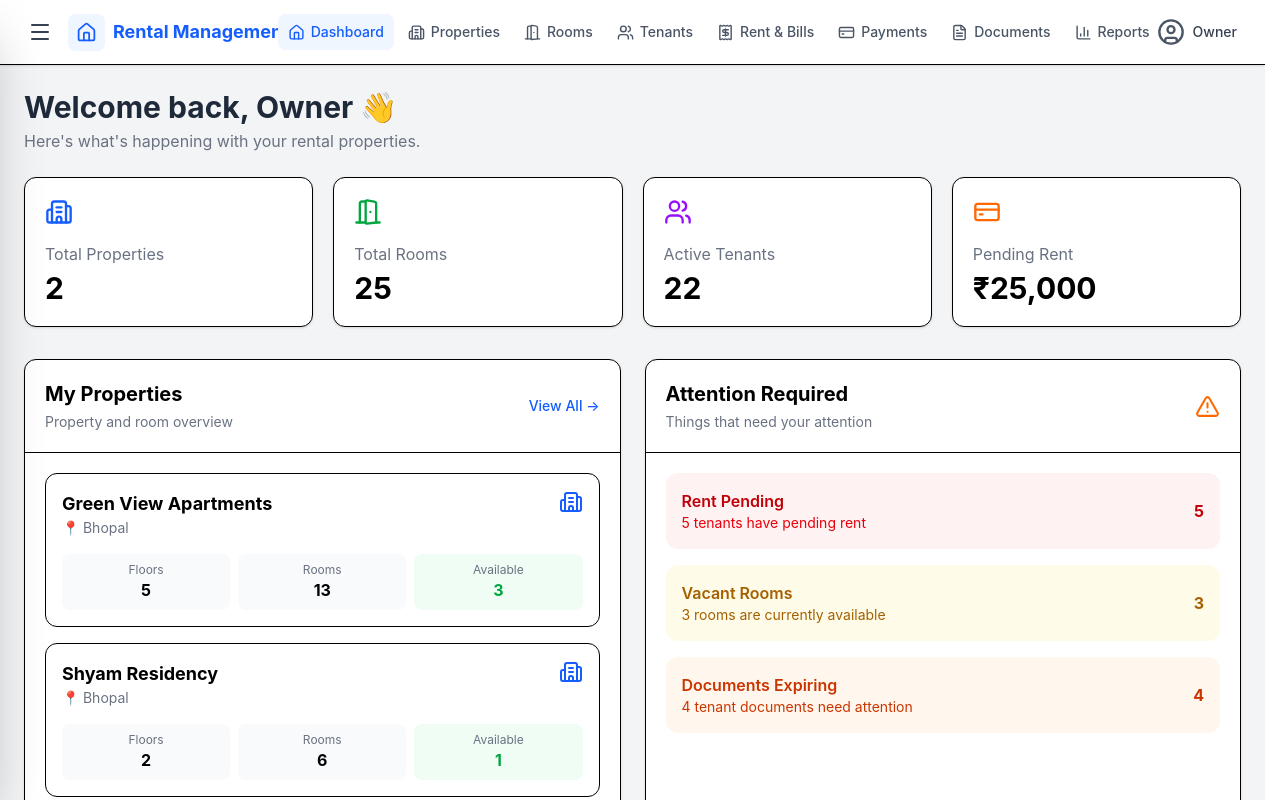
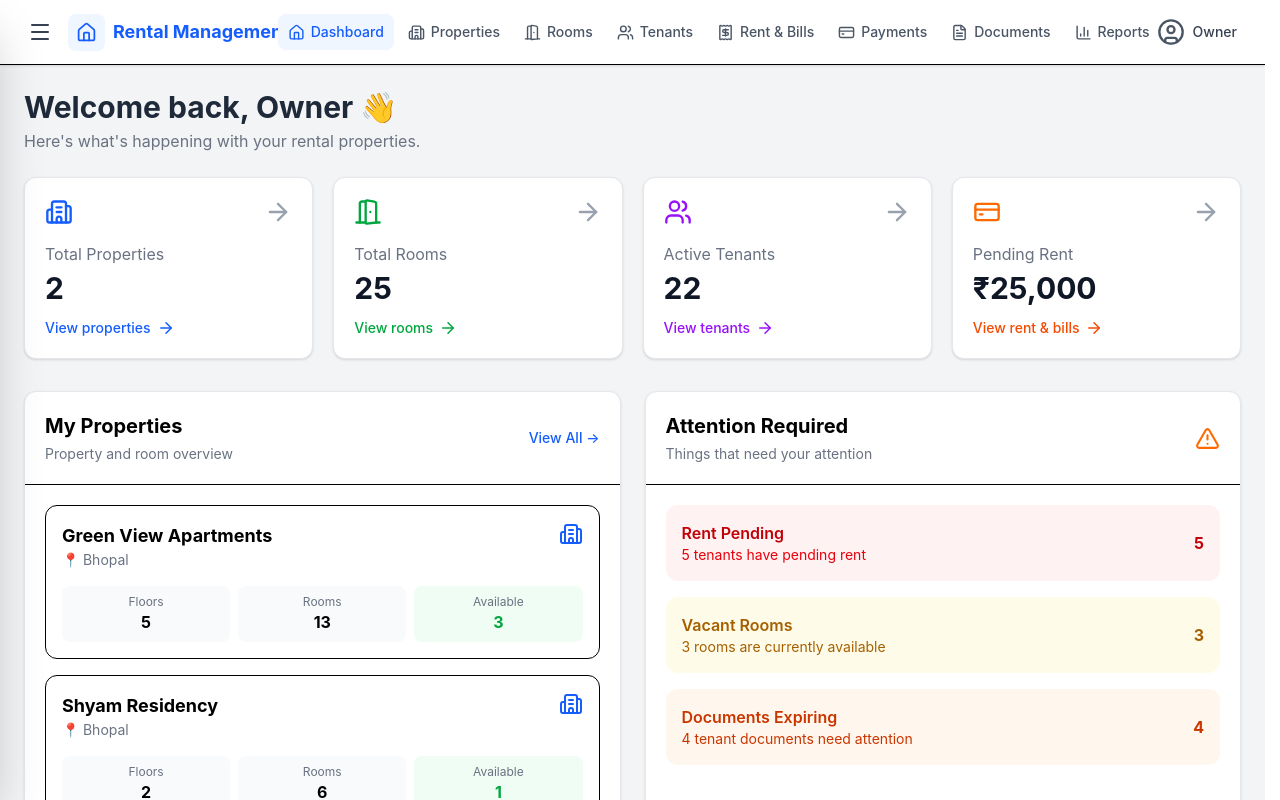
Before and after one commit to goyalprince2005/Rental-Management-System, a React (Vite) app in the folder client/: page /owner-dashboard in a window 1280 px wide. Shown: the top 800 px of the page. Built offline with nearby package versions, Linux system fonts and the light colour scheme.

Commit message:
Improve dashboard summary card arrows

```diff
--- a/client/src/components/Dashboard.jsx
+++ b/client/src/components/Dashboard.jsx
@@ -7,6 +7,7 @@ import {
   Users,
   CreditCard,
   AlertTriangle,
+  ArrowRight,
 } from "lucide-react";
 
 import Navbar from "./Navbar";
@@ -14,19 +15,48 @@ import Navbar from "./Navbar";
 function Dashboard() {
   const navigate = useNavigate();
 
+  // =========================================================
+  // SUMMARY CARD NAVIGATION
+  // =========================================================
+
+  const handleSummaryNavigation = (path) => {
+    navigate(path);
+  };
+
+  // =========================================================
+  // ATTENTION ITEM NAVIGATION
+  // =========================================================
+
+  const handleAttentionNavigation = (path) => {
+    navigate(path);
+  };
+
+  // =========================================================
+  // TENANT DETAILS NAVIGATION
+  // =========================================================
+
+  const handleTenantNavigation = (tenantId) => {
+    navigate(`/tenant-details/${tenantId}`);
+  };
+
   return (
     <div className="min-h-screen bg-gray-100 overflow-x-hidden">
 
-      {/* ================= OWNER NAVBAR ================= */}
+      {/* =====================================================
+          OWNER NAVBAR
+      ===================================================== */}
 
       <Navbar />
 
-
-      {/* ================= MAIN DASHBOARD ================= */}
+      {/* =====================================================
+          MAIN DASHBOARD
+      ===================================================== */}
 
       <main className="p-4 md:p-6 max-w-7xl mx-auto">
 
-        {/* ================= WELCOME ================= */}
+        {/* ===================================================
+            WELCOME
+        =================================================== */}
 
         <div className="mb-6">
 
@@ -40,100 +70,245 @@ function Dashboard() {
 
         </div>
 
-
-        {/* ================= SUMMARY CARDS ================= */}
+        {/* ===================================================
+            SUMMARY CARDS
+        =================================================== */}
 
         <div className="grid grid-cols-1 sm:grid-cols-2 lg:grid-cols-4 gap-5">
 
-          {/* TOTAL PROPERTIES */}
+          {/* =================================================
+              TOTAL PROPERTIES
+          ================================================= */}
 
-          <div className="bg-white rounded-xl shadow-sm p-5 border">
+          <button
+            type="button"
+            onClick={() =>
+              handleSummaryNavigation("/properties")
+            }
+            className="text-left bg-white rounded-xl shadow-sm p-5 border border-gray-200 hover:shadow-md hover:border-blue-200 hover:-translate-y-0.5 transition duration-200 cursor-pointer"
+          >
+
+            <div className="flex items-start justify-between">
 
               <Building2
                 className="text-blue-600"
                 size={28}
               />
 
+              {/* TOP-RIGHT ARROW */}
+
+              <ArrowRight
+                size={28}
+                strokeWidth={2}
+                className="text-gray-400"
+              />
+
+            </div>
+
             <p className="text-gray-500 mt-4">
               Total Properties
             </p>
 
-            <h3 className="text-3xl font-bold mt-1">
+            <h3 className="text-3xl font-bold mt-1 text-gray-900">
               2
             </h3>
 
+            {/* VIEW PROPERTIES */}
+
+            <div className="flex items-center gap-1.5 mt-3">
+
+              <span className="text-sm font-medium text-blue-600">
+                View properties
+              </span>
+
+              <ArrowRight
+                size={18}
+                strokeWidth={2}
+                className="text-blue-600"
+              />
+
             </div>
 
+          </button>
 
-          {/* TOTAL ROOMS */}
+          {/* =================================================
+              TOTAL ROOMS
+          ================================================= */}
 
-          <div className="bg-white rounded-xl shadow-sm p-5 border">
+          <button
+            type="button"
+            onClick={() =>
+              handleSummaryNavigation("/rooms")
+            }
+            className="text-left bg-white rounded-xl shadow-sm p-5 border border-gray-200 hover:shadow-md hover:border-green-200 hover:-translate-y-0.5 transition duration-200 cursor-pointer"
+          >
+
+            <div className="flex items-start justify-between">
 
               <DoorOpen
                 className="text-green-600"
                 size={28}
               />
 
+              {/* TOP-RIGHT ARROW */}
+
+              <ArrowRight
+                size={28}
+                strokeWidth={2}
+                className="text-gray-400"
+              />
+
+            </div>
+
             <p className="text-gray-500 mt-4">
               Total Rooms
             </p>
 
-            <h3 className="text-3xl font-bold mt-1">
+            <h3 className="text-3xl font-bold mt-1 text-gray-900">
               25
             </h3>
 
+            {/* VIEW ROOMS */}
+
+            <div className="flex items-center gap-1.5 mt-3">
+
+              <span className="text-sm font-medium text-green-600">
+                View rooms
+              </span>
+
+              <ArrowRight
+                size={18}
+                strokeWidth={2}
+                className="text-green-600"
+              />
+
             </div>
 
+          </button>
 
-          {/* ACTIVE TENANTS */}
+          {/* =================================================
+              ACTIVE TENANTS
+          ================================================= */}
 
-          <div className="bg-white rounded-xl shadow-sm p-5 border">
+          <button
+            type="button"
+            onClick={() =>
+              handleSummaryNavigation("/tenants")
+            }
+            className="text-left bg-white rounded-xl shadow-sm p-5 border border-gray-200 hover:shadow-md hover:border-purple-200 hover:-translate-y-0.5 transition duration-200 cursor-pointer"
+          >
+
+            <div className="flex items-start justify-between">
 
               <Users
                 className="text-purple-600"
                 size={28}
               />
 
+              {/* TOP-RIGHT ARROW */}
+
+              <ArrowRight
+                size={28}
+                strokeWidth={2}
+                className="text-gray-400"
+              />
+
+            </div>
+
             <p className="text-gray-500 mt-4">
               Active Tenants
             </p>
 
-            <h3 className="text-3xl font-bold mt-1">
+            <h3 className="text-3xl font-bold mt-1 text-gray-900">
               22
             </h3>
 
+            {/* VIEW TENANTS */}
+
+            <div className="flex items-center gap-1.5 mt-3">
+
+              <span className="text-sm font-medium text-purple-600">
+                View tenants
+              </span>
+
+              <ArrowRight
+                size={18}
+                strokeWidth={2}
+                className="text-purple-600"
+              />
+
             </div>
 
+          </button>
 
-          {/* PENDING RENT */}
+          {/* =================================================
+              PENDING RENT
+          ================================================= */}
 
-          <div className="bg-white rounded-xl shadow-sm p-5 border">
+          <button
+            type="button"
+            onClick={() =>
+              handleSummaryNavigation("/rent-bills")
+            }
+            className="text-left bg-white rounded-xl shadow-sm p-5 border border-gray-200 hover:shadow-md hover:border-orange-200 hover:-translate-y-0.5 transition duration-200 cursor-pointer"
+          >
+
+            <div className="flex items-start justify-between">
 
               <CreditCard
                 className="text-orange-500"
                 size={28}
               />
 
+              {/* TOP-RIGHT ARROW */}
+
+              <ArrowRight
+                size={28}
+                strokeWidth={2}
+                className="text-gray-400"
+              />
+
+            </div>
+
             <p className="text-gray-500 mt-4">
               Pending Rent
             </p>
 
-            <h3 className="text-3xl font-bold mt-1">
+            <h3 className="text-3xl font-bold mt-1 text-gray-900">
               ₹25,000
             </h3>
 
-          </div>
+            {/* VIEW RENT & BILLS */}
+
+            <div className="flex items-center gap-1.5 mt-3">
+
+              <span className="text-sm font-medium text-orange-600">
+                View rent & bills
+              </span>
+
+              <ArrowRight
+                size={18}
+                strokeWidth={2}
+                className="text-orange-600"
+              />
 
             </div>
 
+          </button>
 
-        {/* ================= PROPERTY + ATTENTION ================= */}
+        </div>
+
+        {/* ===================================================
+            PROPERTY + ATTENTION
+        =================================================== */}
 
         <div className="grid grid-cols-1 lg:grid-cols-2 gap-6 mt-8">
 
-          {/* ================= MY PROPERTIES ================= */}
+          {/* =================================================
+              MY PROPERTIES
+          ================================================= */}
 
-          <div className="bg-white rounded-xl shadow-sm border">
+          <div className="bg-white rounded-xl shadow-sm border border-gray-200">
 
             <div className="p-5 border-b flex justify-between items-center">
 
@@ -150,7 +325,10 @@ function Dashboard() {
               </div>
 
               <button
-                onClick={() => navigate("/properties")}
+                type="button"
+                onClick={() =>
+                  navigate("/properties")
+                }
                 className="text-blue-600 text-sm font-medium hover:underline"
               >
                 View All →
@@ -158,12 +336,11 @@ function Dashboard() {
 
             </div>
 
-
             <div className="p-5 space-y-4">
 
               {/* PROPERTY A */}
 
-              <div className="border rounded-xl p-4 hover:shadow-sm transition">
+              <div className="border rounded-xl p-4 hover:shadow-sm hover:border-blue-200 transition">
 
                 <div className="flex justify-between">
 
@@ -186,7 +363,6 @@ function Dashboard() {
 
                 </div>
 
-
                 <div className="grid grid-cols-3 gap-2 mt-4 text-center">
 
                   <div className="bg-gray-50 rounded-lg p-2">
@@ -201,7 +377,6 @@ function Dashboard() {
 
                   </div>
 
-
                   <div className="bg-gray-50 rounded-lg p-2">
 
                     <p className="text-xs text-gray-500">
@@ -213,7 +388,6 @@ function Dashboard() {
                     </p>
 
                   </div>
-
 
                   <div className="bg-green-50 rounded-lg p-2">
 
@@ -231,10 +405,9 @@ function Dashboard() {
 
               </div>
 
-
               {/* PROPERTY B */}
 
-              <div className="border rounded-xl p-4 hover:shadow-sm transition">
+              <div className="border rounded-xl p-4 hover:shadow-sm hover:border-blue-200 transition">
 
                 <div className="flex justify-between">
 
@@ -257,7 +430,6 @@ function Dashboard() {
 
                 </div>
 
-
                 <div className="grid grid-cols-3 gap-2 mt-4 text-center">
 
                   <div className="bg-gray-50 rounded-lg p-2">
@@ -272,7 +444,6 @@ function Dashboard() {
 
                   </div>
 
-
                   <div className="bg-gray-50 rounded-lg p-2">
 
                     <p className="text-xs text-gray-500">
@@ -284,7 +455,6 @@ function Dashboard() {
                     </p>
 
                   </div>
-
 
                   <div className="bg-green-50 rounded-lg p-2">
 
@@ -306,10 +476,11 @@ function Dashboard() {
 
           </div>
 
+          {/* =================================================
+              ATTENTION REQUIRED
+          ================================================= */}
 
-          {/* ================= ATTENTION REQUIRED ================= */}
-
-          <div className="bg-white rounded-xl shadow-sm border">
+          <div className="bg-white rounded-xl shadow-sm border border-gray-200">
 
             <div className="p-5 border-b flex justify-between items-center">
 
@@ -332,12 +503,19 @@ function Dashboard() {
 
             </div>
 
-
             <div className="p-5 space-y-4">
 
               {/* RENT PENDING */}
 
-              <div className="flex items-center justify-between p-4 rounded-xl bg-red-50">
+              <button
+                type="button"
+                onClick={() =>
+                  handleAttentionNavigation(
+                    "/rent-bills"
+                  )
+                }
+                className="w-full flex items-center justify-between p-4 rounded-xl bg-red-50 hover:bg-red-100 transition text-left cursor-pointer"
+              >
 
                 <div>
 
@@ -355,12 +533,19 @@ function Dashboard() {
                   5
                 </span>
 
-              </div>
-
+              </button>
 
               {/* VACANT ROOMS */}
 
-              <div className="flex items-center justify-between p-4 rounded-xl bg-yellow-50">
+              <button
+                type="button"
+                onClick={() =>
+                  handleAttentionNavigation(
+                    "/rooms"
+                  )
+                }
+                className="w-full flex items-center justify-between p-4 rounded-xl bg-yellow-50 hover:bg-yellow-100 transition text-left cursor-pointer"
+              >
 
                 <div>
 
@@ -378,12 +563,19 @@ function Dashboard() {
                   3
                 </span>
 
-              </div>
-
+              </button>
 
               {/* DOCUMENTS */}
 
-              <div className="flex items-center justify-between p-4 rounded-xl bg-orange-50">
+              <button
+                type="button"
+                onClick={() =>
+                  handleAttentionNavigation(
+                    "/documents"
+                  )
+                }
+                className="w-full flex items-center justify-between p-4 rounded-xl bg-orange-50 hover:bg-orange-100 transition text-left cursor-pointer"
+              >
 
                 <div>
 
@@ -401,7 +593,7 @@ function Dashboard() {
                   4
                 </span>
 
-              </div>
+              </button>
 
             </div>
 
@@ -409,10 +601,11 @@ function Dashboard() {
 
         </div>
 
+        {/* ===================================================
+            RECENT TENANTS
+        =================================================== */}
 
-        {/* ================= RECENT TENANTS ================= */}
-
-        <div className="mt-8 bg-white rounded-xl shadow-sm border overflow-hidden">
+        <div className="mt-8 bg-white rounded-xl shadow-sm border border-gray-200 overflow-hidden">
 
           <div className="p-5 border-b flex justify-between items-center">
 
@@ -429,14 +622,16 @@ function Dashboard() {
             </div>
 
             <button
-              onClick={() => navigate("/tenants")}
+              type="button"
+              onClick={() =>
+                navigate("/tenants")
+              }
               className="text-blue-600 text-sm font-medium hover:underline"
             >
               View All →
             </button>
 
           </div>
-
 
           <div className="overflow-x-auto">
 
@@ -470,12 +665,16 @@ function Dashboard() {
 
               </thead>
 
-
               <tbody>
 
                 {/* TENANT 1 */}
 
-                <tr className="border-t">
+                <tr
+                  onClick={() =>
+                    handleTenantNavigation(1)
+                  }
+                  className="border-t hover:bg-blue-50 transition cursor-pointer"
+                >
 
                   <td className="px-5 py-4 font-medium">
                     Rahul Sharma
@@ -503,10 +702,14 @@ function Dashboard() {
 
                 </tr>
 
-
                 {/* TENANT 2 */}
 
-                <tr className="border-t">
+                <tr
+                  onClick={() =>
+                    handleTenantNavigation(2)
+                  }
+                  className="border-t hover:bg-blue-50 transition cursor-pointer"
+                >
 
                   <td className="px-5 py-4 font-medium">
                     Aman Kumar
@@ -534,10 +737,14 @@ function Dashboard() {
 
                 </tr>
 
-
                 {/* TENANT 3 */}
 
-                <tr className="border-t">
+                <tr
+                  onClick={() =>
+                    handleTenantNavigation(3)
+                  }
+                  className="border-t hover:bg-blue-50 transition cursor-pointer"
+                >
 
                   <td className="px-5 py-4 font-medium">
                     Neha Sharma
@@ -573,10 +780,11 @@ function Dashboard() {
 
         </div>
 
+        {/* ===================================================
+            RECENT PAYMENTS
+        =================================================== */}
 
-        {/* ================= RECENT PAYMENTS ================= */}
-
-        <div className="mt-8 bg-white rounded-xl shadow-sm border overflow-hidden">
+        <div className="mt-8 bg-white rounded-xl shadow-sm border border-gray-200 overflow-hidden">
 
           <div className="p-5 border-b flex justify-between items-center">
 
@@ -593,14 +801,16 @@ function Dashboard() {
             </div>
 
             <button
-              onClick={() => navigate("/payments")}
+              type="button"
+              onClick={() =>
+                navigate("/payments")
+              }
               className="text-blue-600 text-sm font-medium hover:underline"
             >
               View All →
             </button>
 
           </div>
-
 
           <div className="overflow-x-auto">
 
@@ -638,12 +848,16 @@ function Dashboard() {
 
               </thead>
 
-
               <tbody>
 
                 {/* PAYMENT 1 */}
 
-                <tr className="border-t">
+                <tr
+                  onClick={() =>
+                    navigate("/payments")
+                  }
+                  className="border-t hover:bg-blue-50 transition cursor-pointer"
+                >
 
                   <td className="px-5 py-4">
                     Rahul Sharma
@@ -675,10 +889,14 @@ function Dashboard() {
 
                 </tr>
 
-
                 {/* PAYMENT 2 */}
 
-                <tr className="border-t">
+                <tr
+                  onClick={() =>
+                    navigate("/payments")
+                  }
+                  className="border-t hover:bg-blue-50 transition cursor-pointer"
+                >
 
                   <td className="px-5 py-4">
                     Aman Kumar
@@ -710,10 +928,14 @@ function Dashboard() {
 
                 </tr>
 
-
                 {/* PAYMENT 3 */}
 
-                <tr className="border-t">
+                <tr
+                  onClick={() =>
+                    navigate("/payments")
+                  }
+                  className="border-t hover:bg-blue-50 transition cursor-pointer"
+                >
 
                   <td className="px-5 py-4">
                     Neha Sharma
```
Lines whose indentation alone changed are shown as unchanged.
